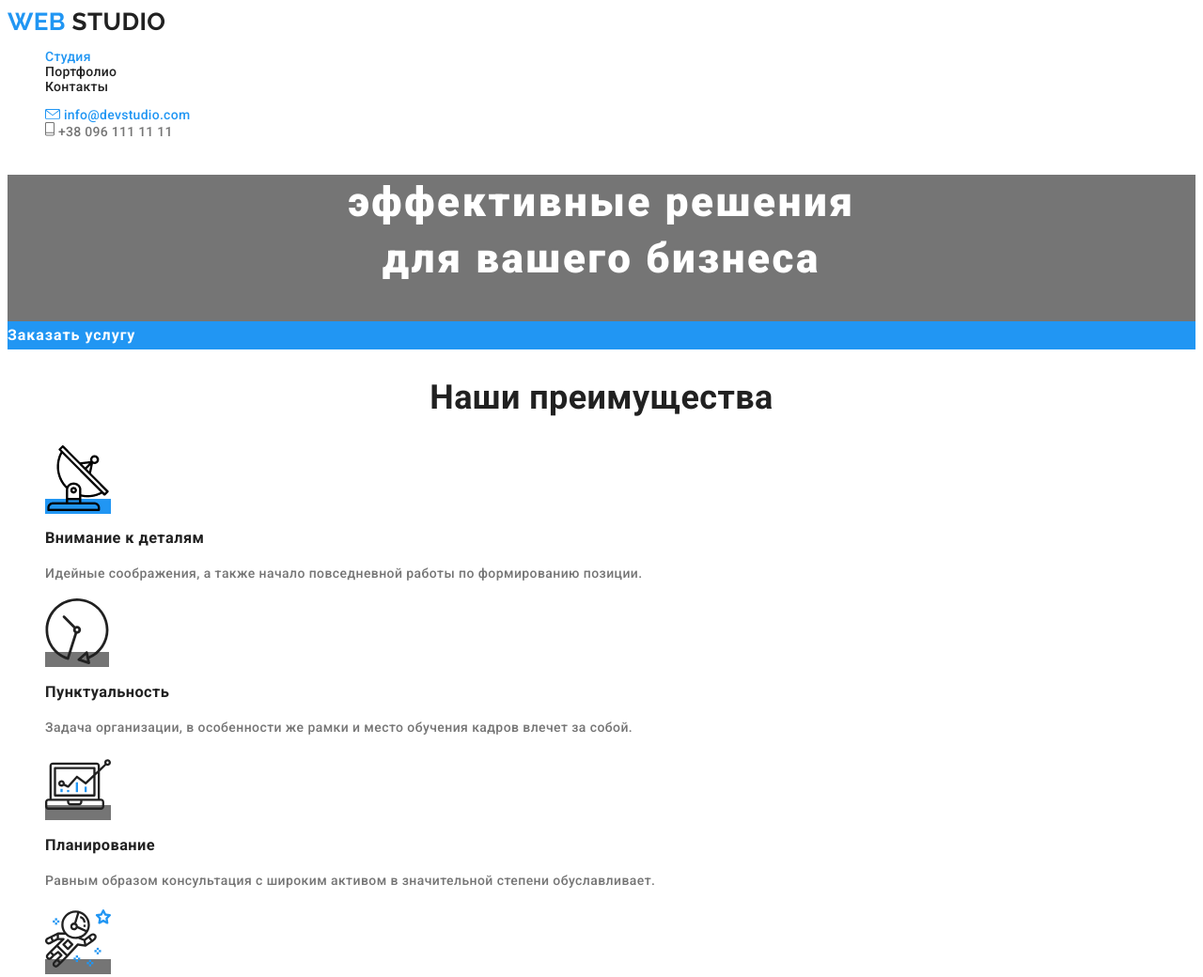
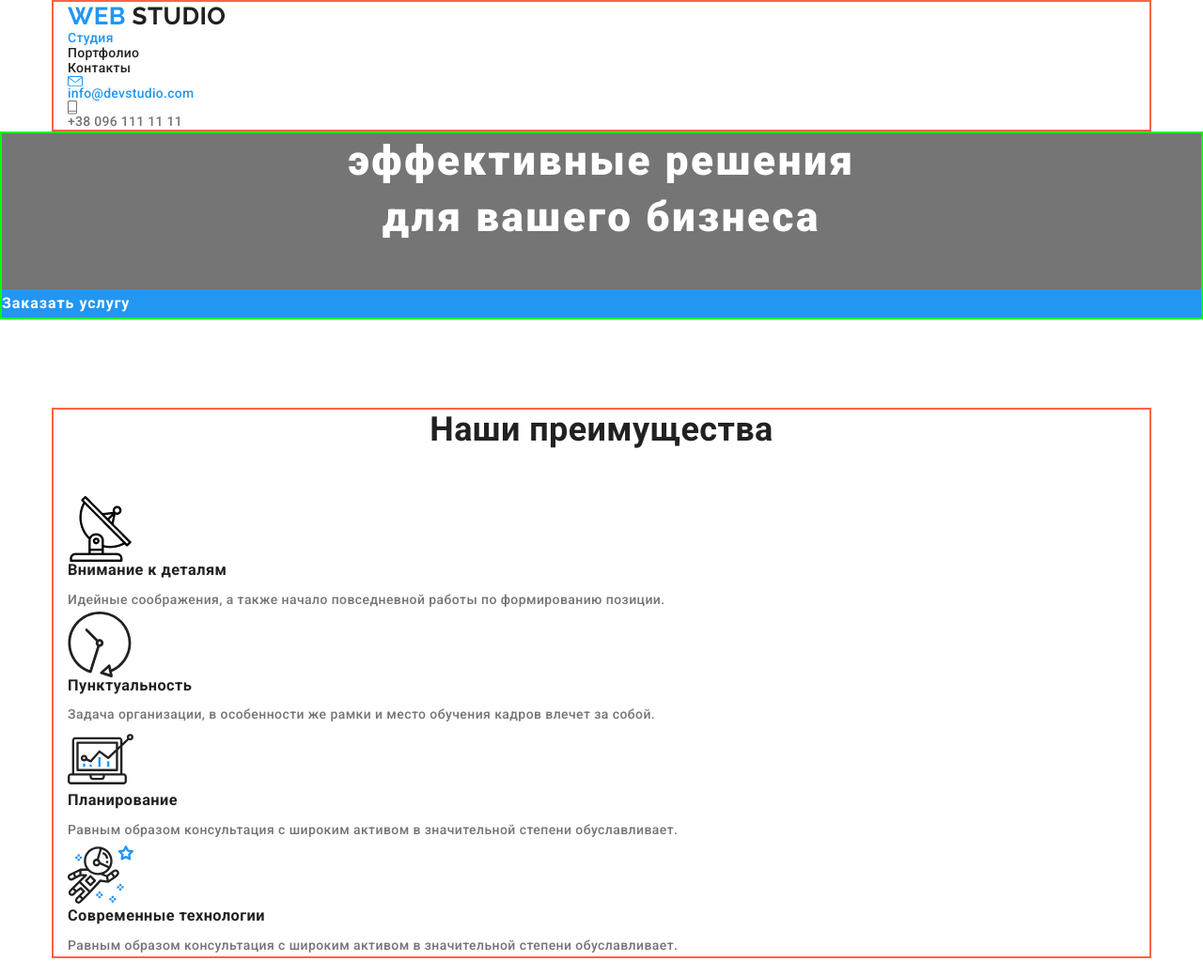
Before and after one commit to Oksana3585/goit-markup-hw-03, a plain HTML site: page index.html in a window 1280 px wide. Shown: the top 1040 px of the page at 94% size. Drawn offline with nearby package versions, Linux system fonts and the light colour scheme.

Commit message:
Добавлены стили для геометрии
Добавлены стили для геометрии (ширины, отступы, поля и рамки) контента страниц Студия и Портфолио.

```diff
--- a/css/styles.css
+++ b/css/styles.css
@@ -3,6 +3,22 @@
 /* белый #FFFFFF */
 /* акцент #2196F3 */
 /* вторичный цвет фона #F5F4FA*/
+
+html {
+  box-sizing: border-box;
+}
+
+*,
+*::before,
+*::after {
+  box-sizing: inherit;
+}
+
+img {
+  display: block;
+  max-width: 100%;
+  height: auto;
+}
 
 /* Общие стили */
 :root {
@@ -27,6 +43,9 @@
 /* Logo */
 
 .list {
+  padding: 0;
+  margin: 0;
+
   list-style: none;
 }
 
@@ -42,6 +61,22 @@
 
 .logo-accent {
   color: var(--accent-color);
+}
+
+/* Page header */
+
+.page-header {
+ background-color: #FFFFFF;
+}
+
+.container {
+  margin-right: auto;
+  margin-left: auto;
+  width: 1170px;
+  padding-right: 15px;
+  padding-left: 15px;
+
+  border: 2px solid tomato;
 }
 
 /* Site nav */
@@ -92,6 +127,10 @@
   background-color: #2f303a;
 }
 
+.footer-logo .logo {
+  margin-top: 0;
+  margin-bottom: 10px;
+}
 /* Logo */
 
 .page-footer .logo {
@@ -125,6 +164,9 @@
 /* Address */
 
 .contact-information .aside {
+  margin-top: 0;
+  margin-bottom: 9px;
+
   color: var(--complementary-color);
 
   font-size: 14px;
@@ -132,6 +174,8 @@
 }
 
 .contact-information .item {
+  margin-top: 0;
+  margin-bottom: 9px;
   color:rgba(255, 255, 255, 0.6);
   font-size: 14px;
   line-height: 1.71;
@@ -187,22 +231,28 @@
 /* Hero */
 
 .hero {
+  text-align: center;
+
   background-color: #757575;
+
+  border: 2px solid lime;
 }
 
 .hero-title {
+  margin-top: 0;
+  margin-bottom:46px;
+
   color: var(--complementary-color);
 
   font-weight: 900;
   font-size: 44px;
   line-height: 1.36;
-  text-align: center;
   letter-spacing: 0.06em;
 }
 
 /* Button */
 
-.button-primary{
+.button-primary {
   color: var(--complementary-color);
   background-color: var(--accent-color);
   text-decoration: none;
@@ -211,13 +261,19 @@
   font-size: 16px;
   line-height: 1.87;
   display: flex;
-  align-items: center;
   letter-spacing: 0.06em;
 }
 
 /* Section */
+.section,
+.section-team {
+padding-top: 94px;
+padding-bottom: 94px;
+}
 
 .section-title {
+  margin-top: 0;
+  margin-bottom: 50px;
   color: var(--primary-text-color);
 
   font-weight: 700;
@@ -229,6 +285,9 @@
 /* Features */
 
 .future-list .title {
+  margin-top: 0;
+  margin-bottom: 10px;
+
   color: var(--primary-text-color)
 
   font-weight: 700;
@@ -250,6 +309,9 @@
 }
 
 .future-list .text {
+  margin-top: 0;
+  margin-bottom: 0;
+
   color: var(--title-text-color);
 
   font-size: 14px;
@@ -277,10 +339,14 @@
 }
 
 .team .item {
+  margin-top: 0;
+  margin-bottom: 30px;
   background-color: #ffffff;
 }
 
 .team .title{
+  margin-top: 0;
+  margin-bottom: 10px;
   color: var(--primary-text-color);
 
   font-weight: 500;
@@ -290,6 +356,8 @@
 }
 
 .team .text {
+  margin-top: 0;
+
   color: var(--title-text-color);
 
   font-size: 16px;
--- a/index.html
+++ b/index.html
@@ -8,11 +8,16 @@
       href="https://fonts.googleapis.com/css2?family=Raleway:wght@700&family=Roboto:wght@500;700;900&display=swap"
       rel="stylesheet"
     />
+    <link
+      rel="stylesheet"
+      href="https://cdnjs.cloudflare.com/ajax/libs/modern-normalize/0.6.0/modern-normalize.min.css"
+    />
     <link rel="stylesheet" href="css/styles.css" />
   </head>
   <body class="body">
     <!--Заголовок-->
-    <header>
+    <header class="page-header">
+      <div class="container">
         <nav>
           <!--Лого-->
           <a href="./index.html" class="logo">
@@ -41,6 +46,7 @@
             <a href="tel:+380961111111" class="link">+38 096 111 11 11</a>
           </li>
         </ul>
+      </div>
     </header>
 
     <main>
@@ -55,6 +61,7 @@
 
       <!--Преимущества-->
       <section class="section">
+        <div class="container">
           <!--Скрываемый заголовок-->
           <h2 class="section-title">Наши преимущества</h2>
 
@@ -78,8 +85,8 @@
               </a>
               <h3 class="title">Пунктуальность</h3>
               <p class="text">
-              Задача организации, в особенности же рамки и место обучения кадров
-              влечет за собой.
+                Задача организации, в особенности же рамки и место обучения
+                кадров влечет за собой.
               </p>
             </li>
 
@@ -107,10 +114,12 @@
               </p>
             </li>
           </ul>
+        </div>
       </section>
 
       <!--Профиль компании-->
       <section class="section">
+        <div class="container">
           <h2 class="section-title">Чем мы занимаемся</h2>
 
           <ul class="profile list">
@@ -139,10 +148,12 @@
               <h3 class="subtitle">Дизайнерские решения</h3>
             </li>
           </ul>
+        </div>
       </section>
 
       <!--Команда-->
       <section class="section-team">
+        <div class="container">
           <h2 class="section-title">Наша команда</h2>
 
           <ul class="team list">
@@ -195,7 +206,9 @@
                   >
                 </li>
                 <li>
-                <a href="" class="link" aria-label="Ссылка на Twiter">Twiter</a>
+                  <a href="" class="link" aria-label="Ссылка на Twiter"
+                    >Twiter</a
+                  >
                 </li>
                 <li>
                   <a href="" class="link" aria-label="Cсылка на Facebook"
@@ -224,7 +237,9 @@
                   >
                 </li>
                 <li>
-                <a href="" class="link" aria-label="Ссылка на Twiter">Twiter</a>
+                  <a href="" class="link" aria-label="Ссылка на Twiter"
+                    >Twiter</a
+                  >
                 </li>
                 <li>
                   <a href="" class="link" aria-label="Cсылка на Facebook"
@@ -253,7 +268,9 @@
                   >
                 </li>
                 <li>
-                <a href="" class="link" aria-label="Ссылка на Twiter">Twiter</a>
+                  <a href="" class="link" aria-label="Ссылка на Twiter"
+                    >Twiter</a
+                  >
                 </li>
                 <li>
                   <a href="" class="link" aria-label="Cсылка на Facebook"
@@ -268,10 +285,12 @@
               </ul>
             </li>
           </ul>
+        </div>
       </section>
 
       <!--Клиенты-->
       <section class="section">
+        <div class="container">
           <h2 class="section-title">Постоянные клиенты</h2>
 
           <ul class="customers list">
@@ -318,11 +337,13 @@
               /></a>
             </li>
           </ul>
+        </div>
       </section>
     </main>
 
     <!--Футер-->
     <footer class="page-footer">
+      <div class="container">
         <nav>
           <!--Логотип-->
           <a href="./index.html" class="logo">
@@ -350,7 +371,9 @@
         <h2 class="label">присоединяйтесь</h2>
         <ul class="social-links list">
           <li>
-          <a href="" class="link" aria-label="Ссылка на Instagram">Instagram</a>
+            <a href="" class="link" aria-label="Ссылка на Instagram"
+              >Instagram</a
+            >
           </li>
           <li>
             <a href="" class="link current" aria-label="Ссылка на Twiter"
@@ -371,6 +394,7 @@
         </div>
 
         <p class="copyright">2020 | Developed by GoIT Students</p>
+      </div>
     </footer>
   </body>
 </html>
```
Also changed, not shown: portfolio.html (+61 -33 lines). Lines whose indentation alone changed are shown as unchanged.
